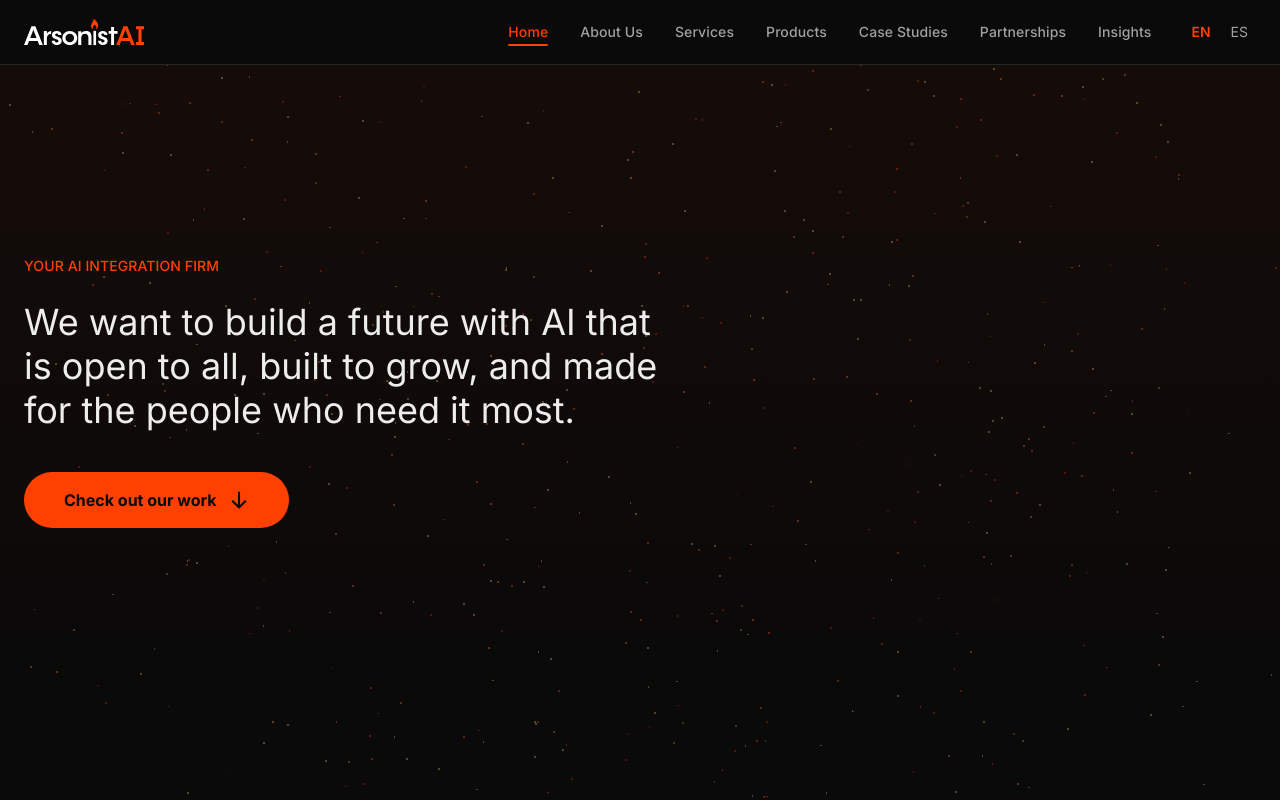
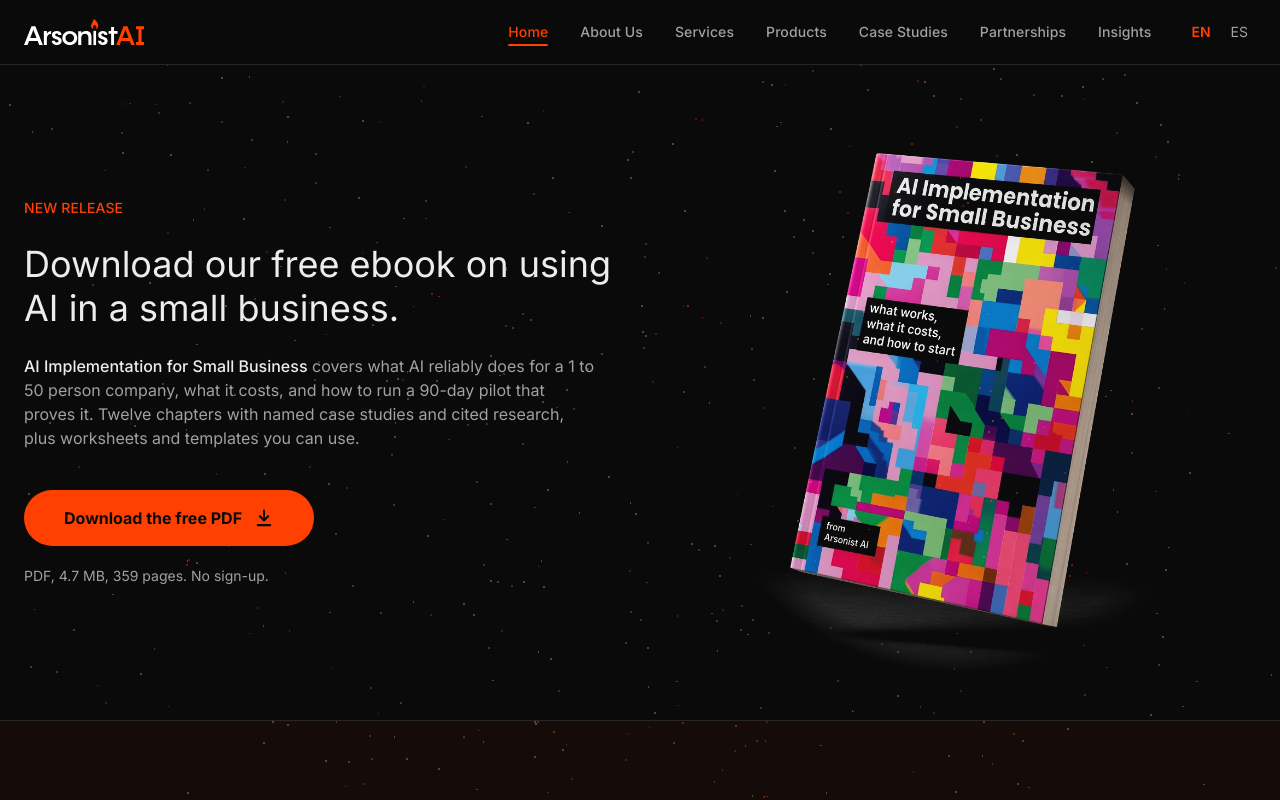
Before and after one commit to ArsonistAI/arsonistai, a Next.js app: page /en in a window 1280 px wide. Shown: the top 800 px of the page. Built offline with nearby package versions, Linux system fonts and the light colour scheme; no server answers.

Commit message:
Launch the free AI Implementation for Small Business ebook on the home page
New top section (en/es) with the floating book image and a direct PDF download, no sign-up. The PDF is release v1.2 of titles/2026-10-sm-biz. Adds Book schema and an llms.txt entry.

```diff
--- a/messages/en.json
+++ b/messages/en.json
@@ -23,6 +23,12 @@
     "heroTitle": "We want to build a future with AI that is open to all, built to grow, and made for the people who need it most.",
     "heroCta": "Check out our work",
     "heroTagline": "Your AI integration firm",
+    "ebookLabel": "New release",
+    "ebookHeading": "Download our free ebook on using AI in a small business.",
+    "ebookBody": "<title>AI Implementation for Small Business</title> covers what AI reliably does for a 1 to 50 person company, what it costs, and how to run a 90-day pilot that proves it. Twelve chapters with named case studies and cited research, plus worksheets and templates you can use.",
+    "ebookCta": "Download the free PDF",
+    "ebookMeta": "PDF, 4.7 MB, 359 pages. No sign-up.",
+    "ebookImageAlt": "The book AI Implementation for Small Business, with a bright mosaic cover, floating against a dark background.",
     "servicesHeading": "Our Services",
     "servicesSubheading": "Whether you're just starting out or leading an established enterprise, we're committed to understanding your goals and helping you achieve them.",
     "whyLabel": "Why Arsonist",
--- a/messages/es.json
+++ b/messages/es.json
@@ -23,6 +23,12 @@
     "heroTitle": "Nuestra meta es una IA para todos, que crezca con cada uno y que sirva a quien más la necesita.",
     "heroCta": "Conoce nuestro trabajo",
     "heroTagline": "Tu firma de integración de IA",
+    "ebookLabel": "Nuevo lanzamiento",
+    "ebookHeading": "Descarga gratis el ebook de IA para tu pequeña empresa.",
+    "ebookBody": "<title>AI Implementation for Small Business</title> explica lo que la IA hace de forma fiable en una empresa de 1 a 50 personas, cuánto cuesta y cómo hacer un piloto de 90 días que lo demuestre. Doce capítulos con casos reales, investigación citada, hojas de trabajo y plantillas.",
+    "ebookCta": "Descarga el PDF gratis",
+    "ebookMeta": "PDF en inglés, 4,7 MB. Sin registro.",
+    "ebookImageAlt": "El libro AI Implementation for Small Business, con una portada de mosaico de colores vivos, flotando sobre un fondo oscuro.",
     "servicesHeading": "Nuestros Servicios",
     "servicesSubheading": "Ya sea que estés comenzando o liderando una empresa establecida, estamos comprometidos a entender tus objetivos y ayudarte a alcanzarlos.",
     "whyLabel": "Por qué Arsonist",
--- a/src/app/[locale]/page.tsx
+++ b/src/app/[locale]/page.tsx
@@ -12,6 +12,7 @@ import InsightCard from "@/components/InsightCard";
 import ContactForm from "@/components/ContactForm";
 import ClientMarquee from "@/components/ClientMarquee";
 import DemoReel from "@/components/DemoReel";
+import EbookLaunch from "@/components/EbookLaunch";
 import FadeInSection from "@/components/FadeInSection";
 import { alternatesFor, socialFor } from "@/lib/seo";
 
@@ -53,6 +54,8 @@ function HomeContent() {
 
   return (
     <>
+      <EbookLaunch />
+
       {/* Hero */}
       <section className="relative py-24 md:py-36 lg:py-48 overflow-hidden">
         <div className="absolute inset-0 bg-gradient-to-b from-lava/5 to-transparent" />
--- a/src/app/llms.txt/route.ts
+++ b/src/app/llms.txt/route.ts
@@ -1,7 +1,8 @@
 import { posts } from "@/content/posts";
 import { caseStudies } from "@/content/caseStudies";
 import { services, serviceMessageKey } from "@/content/services";
-import { absoluteUrl, DEFAULT_LOCALE } from "@/lib/seo";
+import { EBOOK_TITLE, EBOOK_PDF } from "@/content/ebook";
+import { absoluteUrl, DEFAULT_LOCALE, SITE_URL } from "@/lib/seo";
 import messages from "../../../messages/en.json";
 
 export const dynamic = "force-static";
@@ -60,6 +61,7 @@ export function GET() {
     "## Products",
     "",
     `- [${msg("products.startupSuite.title")}](${url("/products/startup-suite")}): ${msg("products.startupSuite.intro")}`,
+    `- [${EBOOK_TITLE}](${SITE_URL}${EBOOK_PDF}): Free PDF ebook. What AI reliably does for a 1 to 50 person company, what it costs, and how to run a 90-day pilot that proves it.`,
     "",
     "## Company",
     "",
--- a/src/app/sitemap.ts
+++ b/src/app/sitemap.ts
@@ -11,7 +11,7 @@ import { SITE_URL, LOCALES, DEFAULT_LOCALE } from "@/lib/seo";
  * signal entirely. Update the date here when a page's content actually changes.
  */
 const staticPages: { path: string; lastModified: string; priority: number }[] = [
-  { path: "", lastModified: "2026-10-18", priority: 1.0 },
+  { path: "", lastModified: "2026-10-31", priority: 1.0 },
   { path: "/about-us", lastModified: "2026-10-18", priority: 0.8 },
   { path: "/services", lastModified: "2026-10-18", priority: 0.9 },
   { path: "/products", lastModified: "2026-10-23", priority: 0.8 },
--- /dev/null
+++ b/src/components/EbookLaunch.tsx
@@ -0,0 +1,80 @@
+import Image from "next/image";
+import { useTranslations } from "next-intl";
+import { EBOOK_TITLE, EBOOK_PDF, EBOOK_IMAGE, EBOOK_PAGES } from "@/content/ebook";
+import { SITE_URL, ORG_ID } from "@/lib/seo";
+
+export default function EbookLaunch() {
+  const t = useTranslations("home");
+
+  const bookJsonLd = {
+    "@context": "https://schema.org",
+    "@type": "Book",
+    name: EBOOK_TITLE,
+    image: `${SITE_URL}${EBOOK_IMAGE}`,
+    url: `${SITE_URL}${EBOOK_PDF}`,
+    bookFormat: "https://schema.org/EBook",
+    numberOfPages: EBOOK_PAGES,
+    inLanguage: "en",
+    isAccessibleForFree: true,
+    author: { "@id": ORG_ID },
+    publisher: { "@id": ORG_ID },
+  };
+
+  return (
+    <section className="relative overflow-hidden pt-4 pb-16 lg:py-12 border-b border-border">
+      <script
+        type="application/ld+json"
+        dangerouslySetInnerHTML={{ __html: JSON.stringify(bookJsonLd) }}
+      />
+      <div className="max-w-7xl mx-auto px-6 grid grid-cols-1 lg:grid-cols-12 gap-6 lg:gap-12 items-center">
+        <div className="lg:col-span-7 xl:col-span-6">
+          <p className="text-label-lg text-lava uppercase tracking-widest mb-6">
+            {t("ebookLabel")}
+          </p>
+          <h2 className="text-display-sm text-statement font-bold leading-tight mb-6">
+            {t("ebookHeading")}
+          </h2>
+          <p className="text-body-lg text-muted leading-relaxed max-w-xl mb-10">
+            {t.rich("ebookBody", {
+              title: (chunks) => (
+                <strong className="font-medium text-foreground">{chunks}</strong>
+              ),
+            })}
+          </p>
+          <a
+            href={EBOOK_PDF}
+            download
+            className="inline-flex items-center gap-3 px-10 py-4 bg-lava text-background font-bold rounded-shape-full m3-button"
+          >
+            {t("ebookCta")}
+            <svg
+              xmlns="http://www.w3.org/2000/svg"
+              className="w-5 h-5"
+              fill="none"
+              viewBox="0 0 24 24"
+              stroke="currentColor"
+              strokeWidth={2.5}
+              aria-hidden="true"
+            >
+              <path strokeLinecap="round" strokeLinejoin="round" d="M12 3v12m0 0-5-5m5 5 5-5M4.5 20.5h15" />
+            </svg>
+          </a>
+          <p className="text-body-md text-muted mt-5">{t("ebookMeta")}</p>
+        </div>
+        {/* The photo sits on black with a lit floor; lighten and the radial mask
+            melt both into the page so no square edge shows. */}
+        <div className="lg:col-span-5 xl:col-span-6 order-first lg:order-none flex justify-center">
+          <Image
+            src={EBOOK_IMAGE}
+            alt={t("ebookImageAlt")}
+            width={1024}
+            height={1024}
+            priority
+            sizes="(max-width: 1023px) 280px, 560px"
+            className="w-full max-w-[280px] lg:max-w-[560px] h-auto mix-blend-lighten [mask-image:radial-gradient(circle_closest-side,black_90%,transparent_100%)]"
+          />
+        </div>
+      </div>
+    </section>
+  );
+}
--- /dev/null
+++ b/src/content/ebook.ts
@@ -0,0 +1,9 @@
+/**
+ * The free ebook. The PDF is release v1.2 of titles/2026-10-sm-biz in the
+ * jsabutis/pub repo; replace the file in place so the download URL stays stable.
+ * The page count and file size also appear in messages/*.json under home.ebookMeta.
+ */
+export const EBOOK_TITLE = "AI Implementation for Small Business";
+export const EBOOK_PDF = "/downloads/ai-implementation-for-small-business.pdf";
+export const EBOOK_IMAGE = "/images/products/ai-implementation-for-small-business.jpg";
+export const EBOOK_PAGES = 359;
```
Also changed, not shown: public/images/products/ai-implementation-for-small-business.jpg (added), 1 other file (tests, documents, lock files or other folders).
